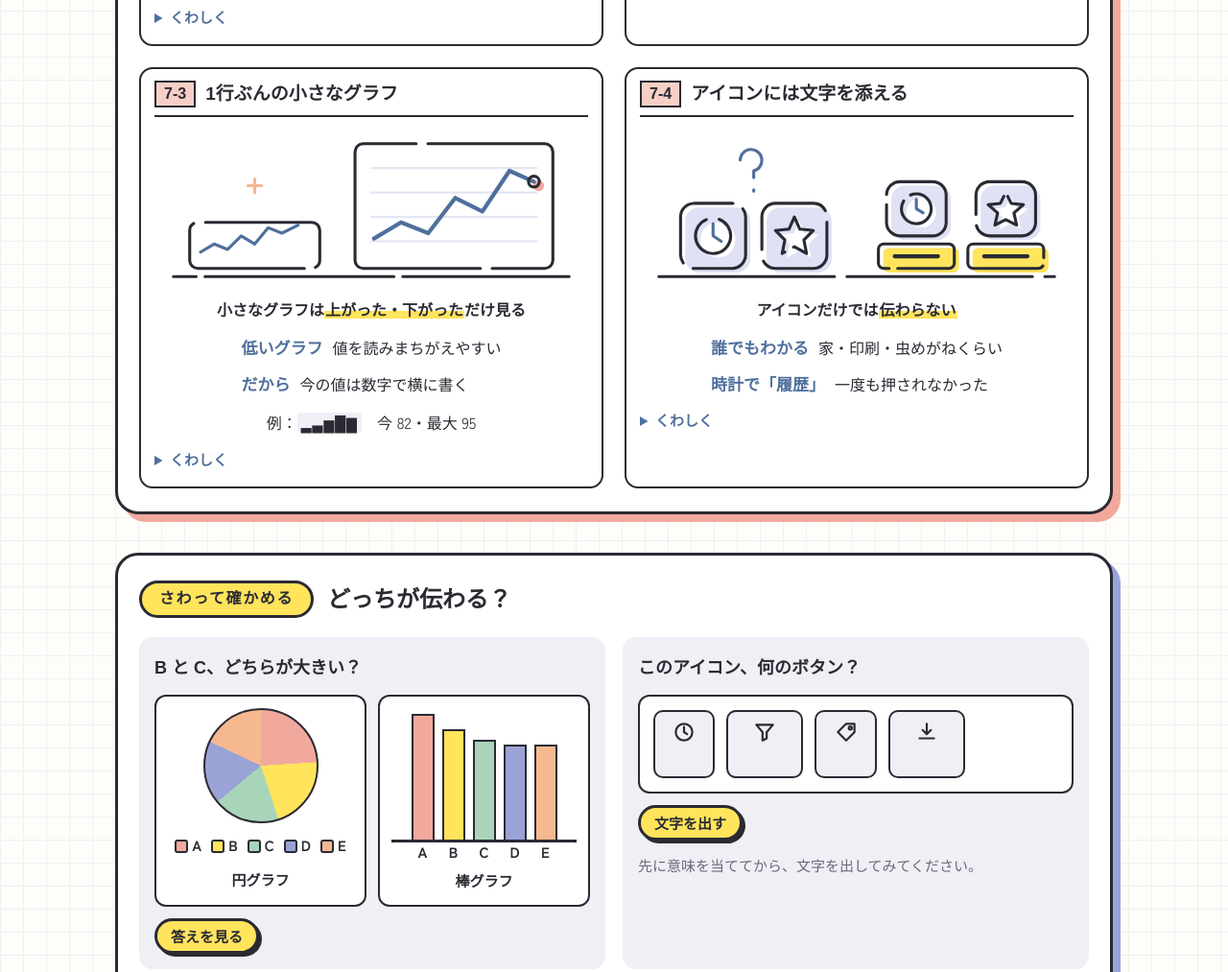
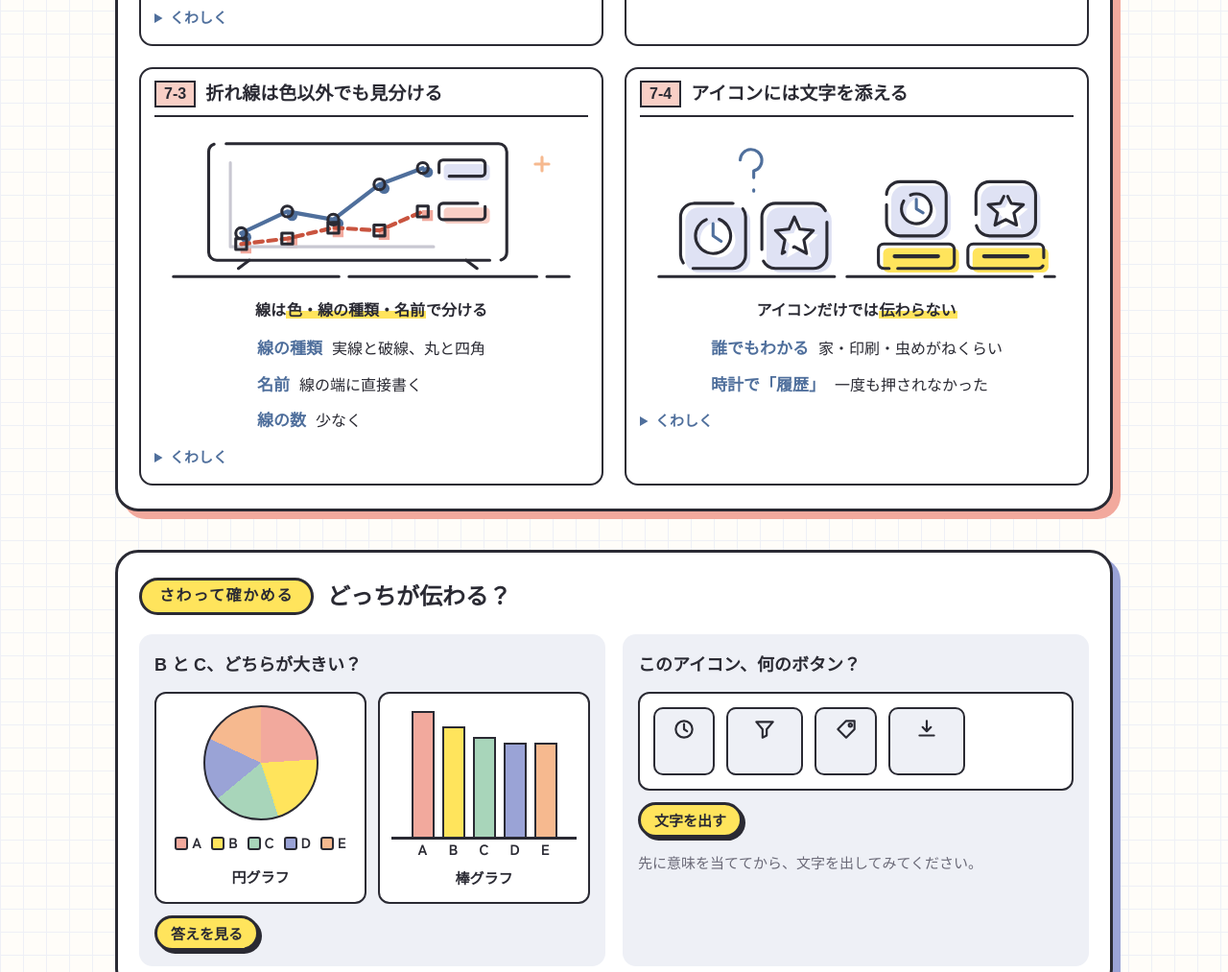
Before and after one commit to k-aoshima/kodou-ui, a plain HTML site: page site/learn/ch07.html in a window 1280 px wide. Shown: the part 901-1914 px from the top of the page at 96% size. Drawn offline with Linux system fonts and the light colour scheme; a web font is replaced by a local one.

Commit message:
講座 7-3 を、小さな線グラフから折れ線グラフの見分け方に差し替える (#10)
1行ぶんの小さな線グラフは使う場面が少なく、初めて学ぶ人には優先度が低い。
文献調査（components-review.md の折れ線）にある、線を色・線の種類・端の名前で
分ける話に替えた。小さな線グラフの話は 7-2 の「くわしく」に1文だけ残した。

```diff
--- a/site/learn/ch07.html
+++ b/site/learn/ch07.html
@@ -154,8 +154,6 @@ footer { text-align: center; color: var(--sub); font-size: 14px; }
 .ib span { font-size: 15px; font-weight: 700; visibility: hidden; }
 .icons.show .ib span { visibility: visible; }
 @media (max-width: 760px) { .demo2 { grid-template-columns: minmax(0, 1fr); } }
-.ex { margin: 0; text-align: center; font-size: 16px; }
-.ex code { font-size: 18px; letter-spacing: 1px; }
 
 /* 目次ボタン */
 .fab { position: fixed; z-index: 9; right: calc(16px + env(safe-area-inset-right, 0px)); bottom: calc(16px + env(safe-area-inset-bottom, 0px)); display: grid; justify-items: end; gap: 10px; }
@@ -245,30 +243,41 @@ footer { text-align: center; color: var(--sub); font-size: 14px; }
           <li><b>位置・長さ</b><span>正確に比べられる</span></li>
           <li><b>角度・面積</b><span>読みまちがえやすい</span></li>
         </ul>
-        <details><summary>くわしく</summary><p>グラフの読み取りの正確さを、多くの人で比べた実験があります<sup>[4]</sup>。同じ目盛りの上での位置が一番正確で、次が長さでした。面積は角度より悪く、どちらも位置より大幅に悪い結果でした。円グラフは角度と面積で量を見せるので、近い値どうしを比べるのに向きません。同じ線から伸びる棒にすると、長さで比べられます。</p></details>
+        <details><summary>くわしく</summary><p>グラフの読み取りの正確さを、多くの人で比べた実験があります<sup>[4]</sup>。同じ目盛りの上での位置が一番正確で、次が長さでした。面積は角度より悪く、どちらも位置より大幅に悪い結果でした。円グラフは角度と面積で量を見せるので、近い値どうしを比べるのに向きません。同じ線から伸びる棒にすると、長さで比べられます。同じ実験では、グラフの高さが 40px だと読みまちがいがはっきり増えました。表の中の1行ぶんの小さな線グラフは、上がった・下がったを見る物と割り切り、値は数字で横に書きます。</p></details>
       </article>
 
       <article class="spot">
-        <h3><span>7-3</span>1行ぶんの小さなグラフ</h3>
-        <svg class="scene" viewBox="0 40 320 120" role="img" aria-label="細い一行の小さな線グラフと、目盛りのある大きな線グラフ">
+        <h3><span>7-3</span>折れ線は色以外でも見分ける</h3>
+        <svg class="scene" viewBox="0 40 320 120" role="img" aria-label="実線に丸と、破線に四角の2本の折れ線。線の端に名前の札">
           <g class="art" stroke="#2a2a33" stroke-width="2.2" stroke-linecap="round" stroke-linejoin="round">
-            <rect x="26" y="112" width="96" height="34" rx="6" fill="#fff"/>
-            <path d="M34 134l10-6 10 4 10-10 10 6 10-12 10 4 12-6" stroke="#4f6f9c" fill="none"/>
-            <rect x="148" y="54" width="146" height="92" rx="6" fill="#fff"/>
-            <path d="M160 72h122M160 90h122M160 108h122M160 126h122" stroke="#e3e6f3" stroke-width="1.6" fill="none"/>
-            <path d="M162 124l20-12 20 8 20-26 20 10 20-30 18 8" stroke="#4f6f9c" stroke-width="3" fill="none"/>
-            <circle cx="280" cy="82" r="4" fill="#f2a99d"/>
-            <path d="M74 80v10M69 85h10" stroke="#f6b98f" fill="none"/>
+            <path d="M70 140l-8 6M230 140l8 6" fill="none"/>
+            <rect x="40" y="54" width="220" height="86" rx="6" fill="#fff"/>
+            <path d="M56 68v62h150" stroke="#c9c8d2" fill="none"/>
+            <path d="M64 120l34-16 34 6 34-26 32-12" stroke="#4f6f9c" stroke-width="3" fill="none"/>
+            <path d="M64 128l34-4 34-8 34 2 32-14" stroke="#c9543f" stroke-width="3" stroke-dasharray="6 4" fill="none"/>
+            <circle cx="64" cy="120" r="4" fill="#4f6f9c" data-solid=""/>
+            <circle cx="98" cy="104" r="4" fill="#4f6f9c" data-solid=""/>
+            <circle cx="132" cy="110" r="4" fill="#4f6f9c" data-solid=""/>
+            <circle cx="166" cy="84" r="4" fill="#4f6f9c" data-solid=""/>
+            <circle cx="198" cy="72" r="4" fill="#4f6f9c" data-solid=""/>
+            <rect x="60" y="124" width="8" height="8" fill="#f2a99d"/>
+            <rect x="94" y="120" width="8" height="8" fill="#f2a99d"/>
+            <rect x="128" y="112" width="8" height="8" fill="#f2a99d"/>
+            <rect x="162" y="114" width="8" height="8" fill="#f2a99d"/>
+            <rect x="194" y="100" width="8" height="8" fill="#f2a99d"/>
+            <rect x="210" y="66" width="34" height="12" rx="3" fill="#dfe2f4"/>
+            <rect x="210" y="98" width="34" height="12" rx="3" fill="#f8cfc6"/>
+            <path d="M286 64v10M281 69h10" stroke="#f6b98f" fill="none"/>
             <path d="M14 152h292" fill="none"/>
           </g>
         </svg>
-        <p class="key">小さなグラフは<mark>上がった・下がった</mark>だけ見る</p>
+        <p class="key">線は<mark>色・線の種類・名前</mark>で分ける</p>
         <ul class="facts">
-          <li><b>低いグラフ</b><span>値を読みまちがえやすい</span></li>
-          <li><b>だから</b><span>今の値は数字で横に書く</span></li>
+          <li><b>線の種類</b><span>実線と破線、丸と四角</span></li>
+          <li><b>名前</b><span>線の端に直接書く</span></li>
+          <li><b>線の数</b><span>少なく</span></li>
         </ul>
-        <p class="ex">例：<code>▂▃▅▇▆</code>　今 82・最大 95</p>
-        <details><summary>くわしく</summary><p>グラフの高さを変えて、値を読み取る正確さを測った実験があります<sup>[4]</sup>。高さが 40px だと読みまちがいがはっきり増え、80px より高くしても正確さはほとんど上がりませんでした。表の中や文の横に置く1行ぶんの小さな線グラフ（上の例の <code>▂▃▅▇▆</code> のようなもの）は、40px にも届きません。上がっているか、山がどこかを見るのには使えますが、値をくらべるのには向きません。だから値は数字で横に書きます。</p></details>
+        <details><summary>くわしく</summary><p>折れ線が何本もあるとき、色だけで分けると、色の見え方が違う人には区別がつきません（第3章）。線の種類（実線・破線）と点の形（丸・四角）を変え、線の端に名前を書けば、色が分からなくても見分けられます<sup>[6]</sup>。ただし短い区間では破線の模様が見えないので、線の数は少なく保ちます。</p></details>
       </article>
 
       <article class="spot">
@@ -363,6 +372,7 @@ footer { text-align: center; color: var(--sub); font-size: 14px; }
       <li>Bateman, S. ほか (2010). Useful Junk? The Effects of Visual Embellishment on Comprehension and Memorability of Charts. CHI 2010. <a href="https://vis.csail.mit.edu/classes/6.859/readings/pdfs/Bateman-UsefulJunk.pdf">mit.edu</a></li>
       <li>Heer, J., &amp; Bostock, M. (2010). Crowdsourcing Graphical Perception: Using Mechanical Turk to Assess Visualization Design. CHI 2010. <a href="https://idl.cs.washington.edu/files/2010-MTurk-CHI.pdf">washington.edu</a></li>
       <li>Harley, A. (2014). Icon Usability. Nielsen Norman Group. <a href="https://www.nngroup.com/articles/icon-usability/">nngroup.com</a></li>
+      <li>Huestegge, L., &amp; Philipp, A. M. (2011). Effects of spatial compatibility on integration processes in graph comprehension. Attention, Perception, &amp; Psychophysics. <a href="https://doi.org/10.3758/s13414-011-0155-1">doi.org</a></li>
     </ol>
   </section>
 
```
